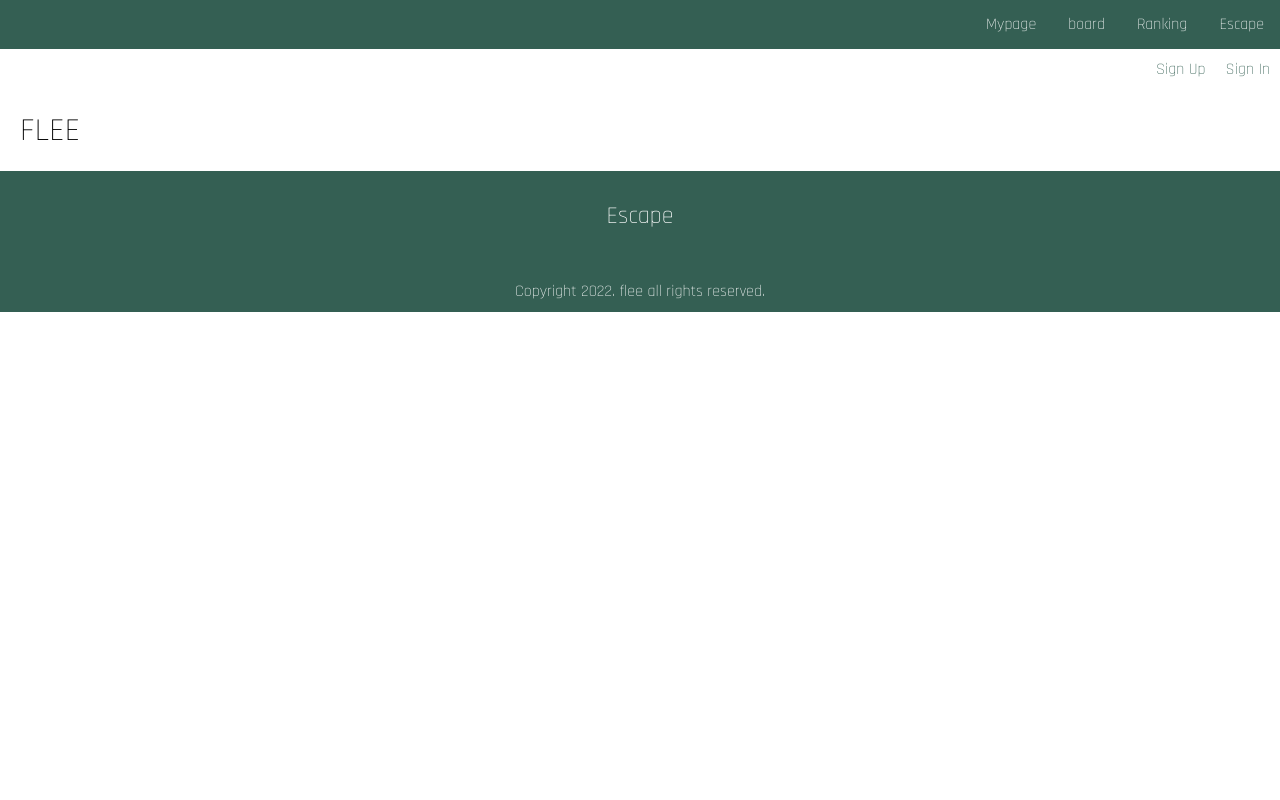
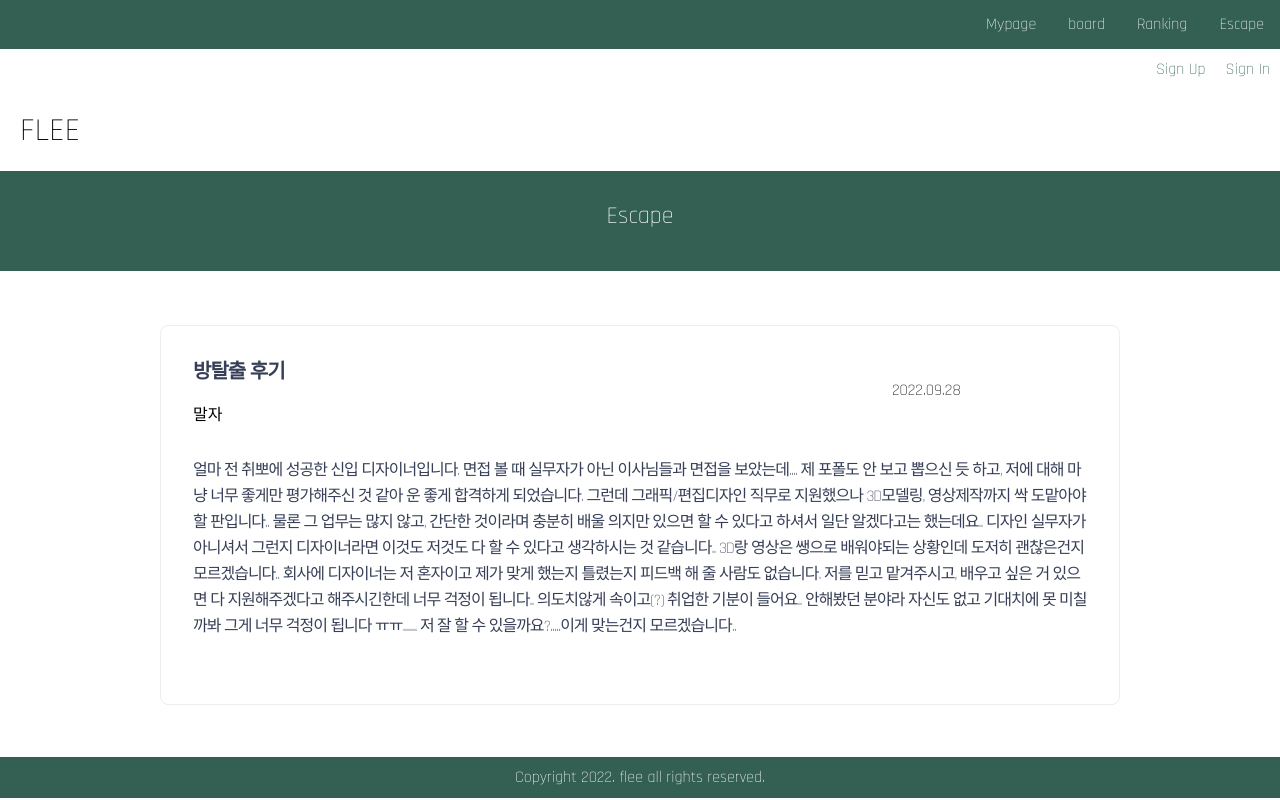
Before and after one commit to CodingIsOurLife/escapeRoom, a Vue app in the folder front/: page /postDetail in a window 1280 px wide. Built offline with nearby package versions, Linux system fonts and the light colour scheme.

Commit message:
css: css 수정

```diff
--- a/front/src/App.vue
+++ b/front/src/App.vue
@@ -37,6 +37,7 @@ export default {
 }
 .app {
   font-family: "Rajdhani", sans-serif;
+  color: black;
 }
 .design {
   height: 100px;
--- a/front/src/router/index.js
+++ b/front/src/router/index.js
@@ -41,7 +41,12 @@ const routes = [
   {
     path: "/board",
     name: "board",
-    component: () => import("../views/Board"),
+    component: () => import("../views/post/PostList"),
+  },
+  {
+    path: "/postDetail",
+    name: "postDetail",
+    component: () => import("../views/post/PostDetail"),
   },
   {
     path: "/escape",
--- /dev/null
+++ b/front/src/views/post/PostDetail.vue
@@ -0,0 +1,112 @@
+<template>
+  <div class="outer">
+    <div class="inner">
+      <div class="post_wrap">
+        <div class="post_top">방탈출 후기</div>
+        <div class="post_infos">
+          <div class="profile">
+            <div class="post_date">2022.09.28</div>
+            <div class="nickname">말자</div>
+          </div>
+          <div class="post_content">
+            <div>
+              얼마 전 취뽀에 성공한 신입 디자이너입니다. 면접 볼 때 실무자가
+              아닌 이사님들과 면접을 보았는데.... 제 포폴도 안 보고 뽑으신 듯
+              하고, 저에 대해 마냥 너무 좋게만 평가해주신 것 같아 운 좋게
+              합격하게 되었습니다. 그런데 그래픽/편집디자인 직무로 지원했으나
+              3D모델링, 영상제작까지 싹 도맡아야 할 판입니다.. 물론 그 업무는
+              많지 않고, 간단한 것이라며 충분히 배울 의지만 있으면 할 수 있다고
+              하셔서 일단 알겠다고는 했는데요.. 디자인 실무자가 아니셔서 그런지
+              디자이너라면 이것도 저것도 다 할 수 있다고 생각하시는 것
+              같습니다.. 3D랑 영상은 쌩으로 배워야되는 상황인데 도저히
+              괜찮은건지 모르겠습니다.. 회사에 디자이너는 저 혼자이고 제가 맞게
+              했는지 틀렸는지 피드백 해 줄 사람도 없습니다. 저를 믿고
+              맡겨주시고, 배우고 싶은 거 있으면 다 지원해주겠다고 해주시긴한데
+              너무 걱정이 됩니다.. 의도치않게 속이고(?) 취업한 기분이 들어요..
+              안해봤던 분야라 자신도 없고 기대치에 못 미칠까봐 그게 너무 걱정이
+              됩니다 ㅠㅠ....... 저 잘 할 수 있을까요?.....이게 맞는건지
+              모르겠습니다..
+            </div>
+          </div>
+        </div>
+      </div>
+    </div>
+  </div>
+</template>
+<style>
+.outer {
+  display: flex;
+  justify-content: center;
+  align-content: center;
+}
+.inner {
+  margin: auto;
+  padding: 38px 0 52px 0;
+  width: 960px;
+}
+
+.post_wrap {
+  position: relative;
+  margin-top: 16px;
+  padding: 32px;
+  border: 1px solid #edeef0;
+  border-radius: 8px;
+}
+.post_top {
+  display: block;
+  overflow: hidden;
+  float: left;
+  margin: 0 6px 0 0;
+  width: 693px;
+  box-sizing: border-box;
+  color: #373f57;
+  font-size: 20px;
+  font-weight: bold;
+  letter-spacing: -1px;
+  line-height: 28px;
+}
+.post_wrap .post_infos {
+  position: relative;
+  margin-top: 22px;
+}
+.post_profile {
+  position: relative;
+}
+.post_profile .post_date {
+  display: inline-block;
+  position: absolute;
+  top: 28px;
+  left: 60px;
+  color: #5c667b;
+  font-size: 13px;
+  letter-spacing: -0.5px;
+  line-height: 16px;
+}
+.post_profile .nickname {
+  display: inline-block;
+  position: absolute;
+  top: 28px;
+  left: 60px;
+  color: #5c667b;
+  font-size: 13px;
+  letter-spacing: -0.5px;
+  line-height: 16px;
+}
+
+.post_content {
+  padding: 32px 0;
+  color: #373f57;
+  font-size: 16px;
+  letter-spacing: -1px;
+  line-height: 26px;
+  word-break: break-all;
+}
+.post_wrap .post_content {
+  padding: 32px 0;
+  color: #373f57;
+  font-size: 16px;
+  letter-spacing: -1px;
+  line-height: 26px;
+  word-break: break-all;
+}
+</style>
--- /dev/null
+++ b/front/src/views/post/PostList.vue
@@ -0,0 +1,41 @@
+<template>
+  <div class="outer">
+    <div class="inner">
+      <v-card class="mx-auto" width="100%" outlined>
+        <v-list-item three-line>
+          <v-list-item-content>
+            <v-list-item-title class="font1">
+              인생은 참 ....
+            </v-list-item-title>
+            <v-list-item-subtitle class="font2"
+              >정말 힘이 듭니다....</v-list-item-subtitle
+            >
+          </v-list-item-content>
+
+          <v-list-item-avatar tile size="80" color="black"></v-list-item-avatar>
+        </v-list-item>
+      </v-card>
+    </div>
+  </div>
+</template>
+<style>
+.outer {
+  display: flex;
+  justify-content: center;
+  align-content: center;
+}
+.inner {
+  margin: auto;
+  padding: 38px 0 52px 0;
+  width: 960px;
+}
+.font1 {
+  font-size: x-large;
+  font-weight: bold;
+  color: black;
+}
+.font2 {
+  font-size: small;
+  color: black;
+}
+</style>
```
